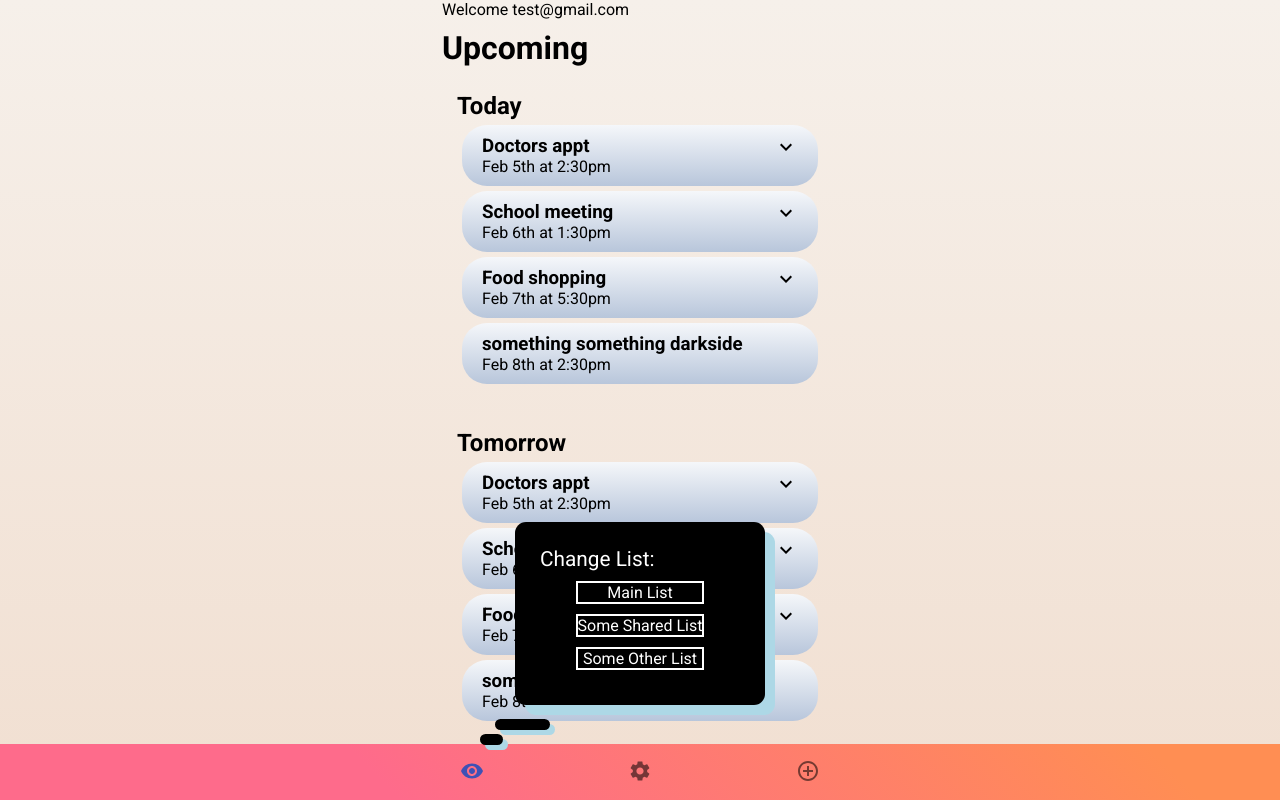
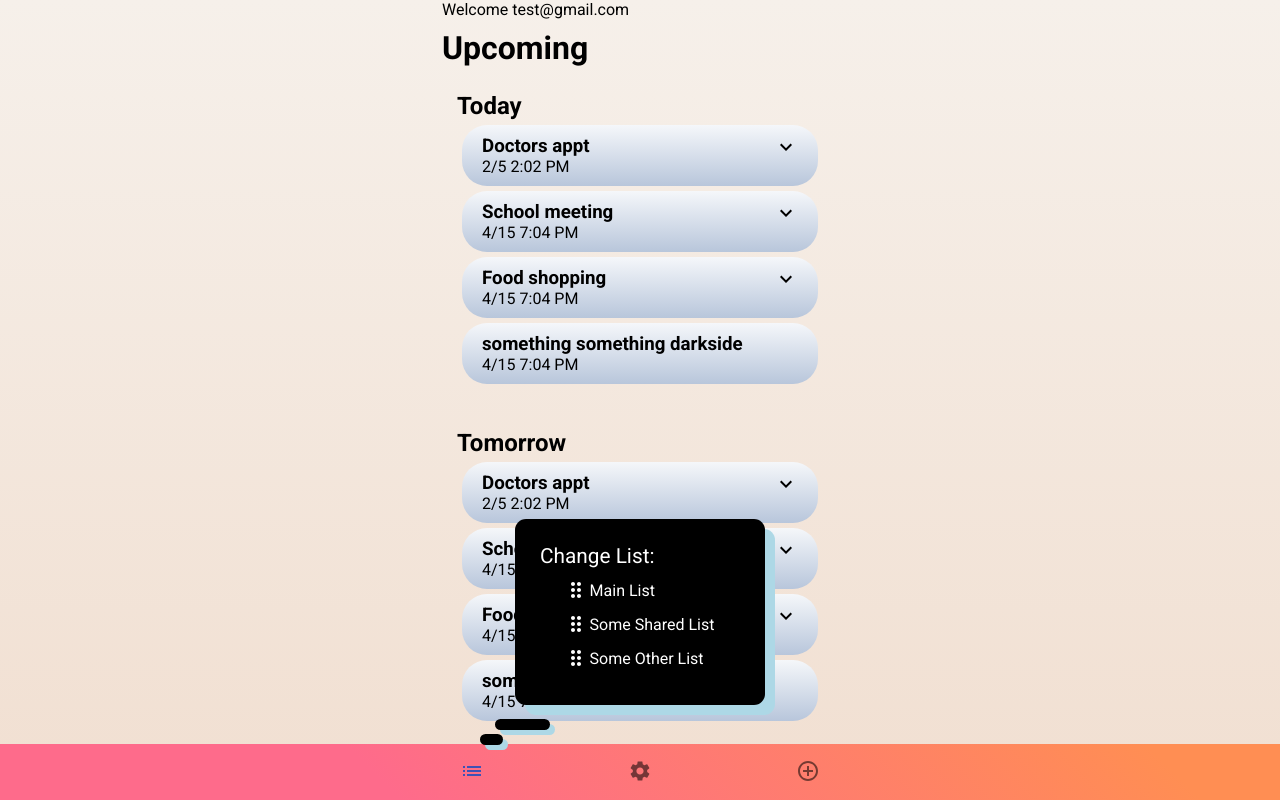
Before and after one commit to indomie858/todolist-react, a React (Create React App) app: page / in a window 1280 px wide. Both pictures are taken after a click on the button 472 px from the left and 772 px from the top of the page. Built offline with nearby package versions, Linux system fonts and the light colour scheme; no server answers.

Commit message:
updated task format to allow changing tasks

```diff
--- a/package.json
+++ b/package.json
@@ -12,6 +12,7 @@
     "@testing-library/user-event": "^12.8.3",
     "firebase": "^8.6.1",
     "firebase-admin": "^9.8.0",
+    "moment": "^2.29.1",
     "react": "^17.0.2",
     "react-beautiful-dnd": "^13.1.0",
     "react-date-picker": "^8.1.1",
--- a/src/components/AddTask.js
+++ b/src/components/AddTask.js
@@ -8,22 +8,22 @@ import MailOutlineIcon from '@material-ui/icons/MailOutline';
 
 const AddTask = (props) => {
 
-    const [taskValue, setTaskValue] = useState("");
-    const [dateValue, setDateValue] = useState(new Date());
-    const [listValue, setListValue] = useState("Main");
-    const [willRepeat, setWillRepeat] = useState(false);
-    const [showTime, toggleShowTime] = useState(false);
-    const [time, setTime] = useState("1:00");
-    const [repeatFrequency, setRepeatFrequency] = useState("Every");
-    const [numDays, setNumDays] = useState(1);
-    const [emailSelected, setEmailSelected] = useState(props.defaultReminders['email']);
-    const [discordSelected, setDiscordSelected] = useState(props.defaultReminders['discord']);
+    const [taskValue, setTaskValue] = useState(props.text ? props.text : "");
+    const [dateValue, setDateValue] = useState(props.date ? new Date(props.date) : new Date());
+    const [listValue, setListValue] = useState(props.list ? props.list : "Main");
+    const [willRepeat, setWillRepeat] = useState(props.willRepeat ? props.willRepeat : false);
+    const [showTime, toggleShowTime] = useState(props.reminder ? props.reminder : false);
+    const [time, setTime] = useState(props.date ? new Date(props.date) : new Date());
+    const [repeatFrequency, setRepeatFrequency] = useState(props.repeatFrequency ? props.repeatFrequency : "Every");
+    const [numDays, setNumDays] = useState(props.numDays ? props.numDays : 1);
+    const [emailSelected, setEmailSelected] = useState(props.emailSelected ? props.emailSelected : props.defaultReminders['email']);
+    const [discordSelected, setDiscordSelected] = useState(props.discordSelected !== undefined ? props.discordSelected : props.defaultReminders['discord']);
 
     return (
         <div>
             <div className="popover" >
                 <span>Add New Task:</span>
-                <input type="text" value={taskValue} onChange={(e) => setTaskValue(e.target.value)}/>
+                <input type="text" value={taskValue} onChange={(e) => setTaskValue(e.target.value)} autoFocus/>
                 <DatePicker value={dateValue}  onChange={setDateValue} className="addTaskInput"/>
                 <div>Repeat? &nbsp;
                     <input type="checkbox" checked={willRepeat} onChange={() => setWillRepeat(!willRepeat)}/>&nbsp;
@@ -32,7 +32,7 @@ const AddTask = (props) => {
                 </div>
                 {showTime && <TimePicker onChange={setTime} value={time} className="addTaskInput" disableClock={true} clearIcon={null} clockIcon={null}/>}
                 {showTime && <MailOutlineIcon className={emailSelected ? "outlined icon" : "icon"} onClick={() => setEmailSelected(!emailSelected)}/>}
-                {showTime && <img className={discordSelected ? "discord outlined icon" : "discord icon"} onClick={() => setDiscordSelected(!discordSelected)} src={discordImage}/>}
+                {showTime && <img alt="discord icon" className={discordSelected ? "discord outlined icon" : "discord icon"} onClick={() => setDiscordSelected(!discordSelected)} src={discordImage}/>}
                 {willRepeat && <RepeatPicker
                     isEvery={repeatFrequency} changeRepeats={(e) => setRepeatFrequency(e.target.value)}
                     numDays={numDays} onChange={(e) => e.target.value > 0 ? setNumDays(e.target.value) : setNumDays(numDays)}/>}
--- a/src/components/BottomNavBar.js
+++ b/src/components/BottomNavBar.js
@@ -3,7 +3,7 @@ import React from 'react';
 import { makeStyles } from '@material-ui/core/styles';
 import BottomNavigation from '@material-ui/core/BottomNavigation';
 import BottomNavigationAction from '@material-ui/core/BottomNavigationAction';
-import VisibilityIcon from '@material-ui/icons/Visibility';
+import ListIcon from '@material-ui/icons/List';
 import SettingsIcon from '@material-ui/icons/Settings';
 import ControlPointIcon from '@material-ui/icons/ControlPoint';
 
@@ -30,7 +30,7 @@ const BottomNavBar = (props) => {
             showLabels
             className={classes.root}
         >
-            <BottomNavigationAction label="" icon={<VisibilityIcon />} onClick={props.onListNav}/>
+            <BottomNavigationAction label="" icon={<ListIcon />} onClick={props.onListNav}/>
             <BottomNavigationAction label="" icon={<SettingsIcon />} onClick={props.onOptions}/>
             <BottomNavigationAction label="" icon={<ControlPointIcon />} onClick={props.onAddTask}/>
         </BottomNavigation>
--- a/src/components/ListNavItem.js
+++ b/src/components/ListNavItem.js
@@ -1,11 +1,14 @@
 import React, {useState} from "react";
-
+import DragIndicatorIcon from '@material-ui/icons/DragIndicator';
 
 const ListNavItem = (props) => {
 
     return (
-        <div className="listDisplay">
-            {props.list}
+        <div className="listNavContainer">
+            <DragIndicatorIcon/>
+            <div className="listDisplay">
+                {props.list}
+            </div>
         </div>
     );
 }
--- a/src/components/Options.js
+++ b/src/components/Options.js
@@ -27,9 +27,11 @@ const Options = (props) => {
                     <div className="optionsOption">Default Reminder Method:
                         <div className="remindersContainer">
                             <MailOutlineIcon className={emailSelected ? "outlined icon" : "icon"} onClick={() => setEmailSelected(!emailSelected)}/>
-                        <img className={discordSelected ? "discord outlined icon" : "discord icon"} onClick={() => setDiscordSelected(!discordSelected)} src={discordImage}/>
+                            <img alt="discord icon" className={discordSelected ? "discord outlined icon" : "discord icon"} onClick={() => setDiscordSelected(!discordSelected)} src={discordImage}/>
                         </div>
                     </div>
+                <div className="listHeader">Account Options:</div>
+                    <div className="optionsOption"><span className="clickableText blue">Reset Password</span></div>
             </div>
             <div className="popoverTag1 popoverCenter1"></div>
             <div className="popoverTag2 popoverCenter2"></div>
--- a/src/components/Pages/Home.js
+++ b/src/components/Pages/Home.js
@@ -23,7 +23,13 @@ const Home = () => {
       {
         id: 1,
         text: 'Doctors appt',
-        day: 'Feb 5th at 2:30pm',
+        date: '2021-02-05T14:00',
+        list: 'Main',
+        willRepeat: true,
+        repeatFrequency: "Every",
+        repeatNumDays: 1,
+        emailSelected: true,
+        discordSelected: false,
         reminder: true,
         subTasks: [
           'Get in car',
@@ -67,6 +73,8 @@ const Home = () => {
   const [showListNav, setListNav] = useState(false);
   const [showOptions, setOptions] = useState(false);
   const [showAddTask, setAddTask] = useState(false);
+  const [showChangeTask, setChangeTask] = useState(false);
+  const [changingTask, setChangingTask] = useState(0);
   const [email, setEmail] = useState('');
 
   if (!getToken()){
@@ -84,19 +92,42 @@ const Home = () => {
       <p>Welcome {email}</p>
       <div className="mainContainer">
       {showAddTask && <AddTask onAdd={() => setAddTask(false)} defaultReminders={{"discord": true, "email": false}}/>}
+      {showChangeTask && <AddTask onAdd={() => setAddTask(false)} defaultReminders={{"discord": true, "email": false} }
+        date={changingTask.date}
+        text={changingTask.text}
+        list={changingTask.list}
+        willRepeat={changingTask.willRepeat}
+        reminder={changingTask.reminder}
+        repeatFrequency={changingTask.repeatFrequency}
+        numDays={changingTask.repeatNumDays}
+        emailSelected={changingTask.emailSelected}
+        discordSelected={changingTask.discordSelected}
+        />}
       {showListNav && <ListNav onChooseList={() => setListNav(false)} lists={[{name: "Main List"}, {name: "Some Shared List"}, {name: "Some Other List"}]}/>}
       {showOptions && <Options defaultList={"Shared"} defaultReminders={{"discord": true, "email": false}}/>}
         <Header />
         <div className='listContainer'>
           {/* displays placeholder list and title "Today" */}
-          {tasks.length > 0 ? (<Tasks tasks={tasks} listTitle='Today' />) : ('No tasks to show')}
+          {tasks.length > 0 ? (<Tasks tasks={tasks} listTitle='Today' changeTask={(id) => {
+            // console.log("Changing task")
+            // console.log("id: " + id)
+            for (let i = 0; i < tasks.length; i++) {
+              if (tasks[i].id === id) {
+                setChangingTask(tasks[i])
+                // console.log(changingTask)
+              }
+            }
+            setChangeTask(!showChangeTask);
+            setListNav(false);
+            setOptions(false);
+            setAddTask(false);}}/>) : ('No tasks to show')}
         </div>
         <div className='listContainer'>
           {/* displays same placeholder list except with title "Tomorrow" */}
           {tasks.length > 0 ? (<Tasks tasks={tasks} listTitle='Tomorrow' />) : ('No tasks to show')}
         </div>
       </div>
-      <BottomNavBar onAddTask={() => {setAddTask(!showAddTask); setListNav(false); setOptions(false)}} onListNav={() => {setListNav(!showListNav); setAddTask(false); setOptions(false)}} onOptions={() => {setListNav(false); setAddTask(false); setOptions(!showOptions)}}/>
+      <BottomNavBar onAddTask={() => {setAddTask(!showAddTask); setChangeTask(false); setListNav(false); setOptions(false)}} onListNav={() => {setListNav(!showListNav); setChangeTask(false); setAddTask(false); setOptions(false)}} onOptions={() => {setListNav(false); setChangeTask(false); setAddTask(false); setOptions(!showOptions)}}/>
       {/* </Container> */}
     </>
   )
--- a/src/components/Task.js
+++ b/src/components/Task.js
@@ -1,13 +1,13 @@
 //component for individual tasks
-
 import SubTasks from './SubTasks'
 import { useState } from 'react';
 import ExpandMoreIcon from '@material-ui/icons/ExpandMore';
 import ExpandLessIcon from '@material-ui/icons/ExpandLess';
+import moment from 'moment'
 
-const Task = ({ task }) => {
+const Task = (props) => {
     const [showSubTasks, setShowSubTasks] = useState(false);
-    const [subTasks, setSubTasks] = useState(task.subTasks);
+    const [subTasks, setSubTasks] = useState(props.task.subTasks);
 
     //function for adding subtasks. currently pushing subtask to array in task object
     //need to handle sending subtask to the backend
@@ -17,12 +17,12 @@ const Task = ({ task }) => {
 
     return (
         <>
-            <div className='task' onClick={() => setShowSubTasks(!showSubTasks)}>
+            <div className='task'>
                 <div className="task-flex-left">
-                    <h3>{task.text}{' '}</h3>
-                    <p>{task.day}</p>
+                    <h3 onClick={() => {props.changeTask(props.id);}}>{props.task.text}{' '}</h3>
+                    <p>{moment(props.task.date).format("M/D h:MM A")}</p>
                 </div>
-                <div className="task-flex-right">
+                <div className="task-flex-right" onClick={() => setShowSubTasks(!showSubTasks)}>
                     {/* oh lawd this is nasty, but oh whale */}
                     {subTasks.length > 0 ? (!showSubTasks ? <ExpandMoreIcon /> : <ExpandLessIcon />) : ''}
                 </div>
--- a/src/components/Tasks.js
+++ b/src/components/Tasks.js
@@ -2,13 +2,13 @@
 
 import Task from './Task'
 
-const Tasks = ({ tasks, listTitle }) => {
+const Tasks = ({ tasks, listTitle, changeTask }) => {
     return (
         <>
             <h2>{listTitle}</h2>
             {/* iterates through tasks object and passes key/values to task component */}
             {tasks.map((task) => (
-                <Task key={task.id} task={task} />
+                <Task key={task.id} id={task.id} task={task} changeTask={(id) => changeTask(id)} />
             ))}
         </>
     )
--- a/src/index.css
+++ b/src/index.css
@@ -196,8 +196,10 @@ body {
 
 .listDisplay {
   text-align: center;
+  /* padding: 0px 5px 0 5px; */
+  vertical-align: middle;
   width: 100%;
-  border: 2px solid white;
+  border: 2px solid black;
 }
 
 .listDisplay:hover {
@@ -208,6 +210,11 @@ body {
 
 .listDisplay:active {
   transform: translate(0, 2px);
+}
+
+.listNavContainer {
+  display: flex;
+  align-items: center;
 }
 
 .listHeader {
@@ -263,9 +270,17 @@ body {
   color: green;
 }
 
+.blue {
+  color: blue;
+}
+
 .clickableText:hover {
   color: lightblue;
   cursor: pointer;
+}
+
+.moveDown {
+  transform: rotate(180deg);
 }
 
 @media only screen and (max-width: 500px) {
```
Lines whose indentation alone changed are shown as unchanged.
